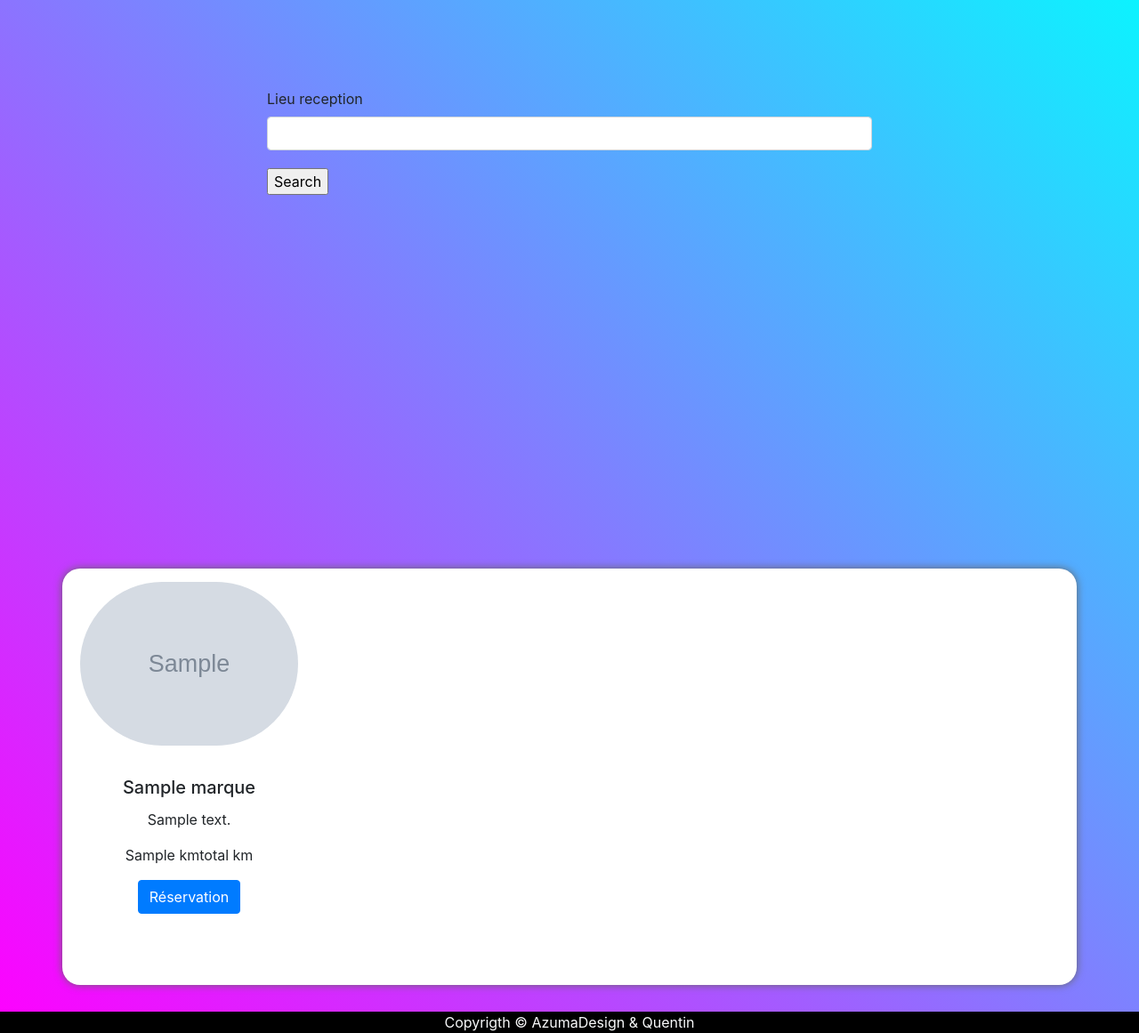
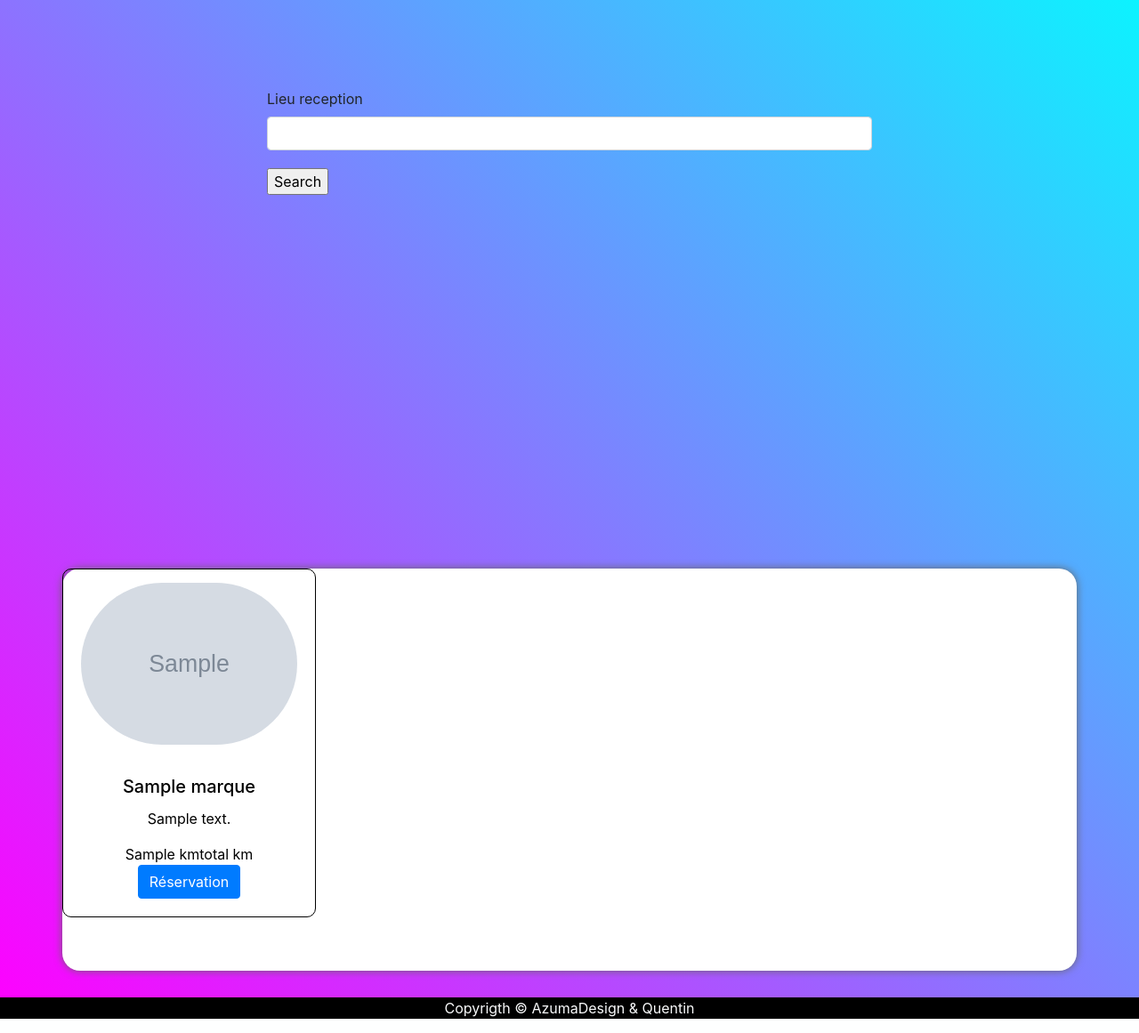
Before and after one commit to qloustau/Projet, a Symfony app: template templates/default/index.html.twig in a window 1280 px wide. Shown: the part 121-1282 px from the top of the page at 89% size. Run offline with Twig, Linux system fonts and the light colour scheme; the template is opened without the code that fills it: most values are stand-ins (such as "Sample title", 1, 10 or a date in 2020); grey boxes marked "Sample" are stand-in pictures; form fields are guessed from the names that the template uses; some libraries are stand-ins or nearby versions.

Commit message:
css lien voiture

```diff
--- a/public/css/style.css
+++ b/public/css/style.css
@@ -60,8 +60,16 @@ nav li {
     background: none;
     text-align: center;
     margin-bottom: 60px;
-    border-radius: 0;
-    border: none;
+    border-radius: 10px;
+    border: 1px solid #000;
+}
+
+a.lien{
+    color: black;
+}
+
+a.lien:hover{
+    text-decoration:none;
 }
 
 /* Button "Reserver" */
--- a/templates/default/index.html.twig
+++ b/templates/default/index.html.twig
@@ -12,6 +12,7 @@
         <div class="container">
             <div class="row">
     {% for voiture in voitures %}
+                <a href="{{ path('info',{"id":voiture.id})}}"  class="lien">
                     <div class="card col-lg-3">
                         <img class="card-img-top" src="{{ voiture.images }}" alt="Card image cap">
                         <div class="card-body">
@@ -22,6 +23,7 @@
                             <a href="{{ path('location') }}" class="btn btn-primary">Réservation</a>
                         </div>
                     </div>
+                </a>
     {% endfor %}
             </div>
         </div>
--- a/templates/default/info.html.twig
+++ b/templates/default/info.html.twig
@@ -25,7 +25,7 @@
                         recusandae repudiandae totam ullam vel vitae voluptas voluptate. Hic labore nam officiis quasi quibusdam suscipit vero. Dicta, magnam quia.
                     Lorem ipsum dolor sit amet, consectetur adipisicing elit. Aperiam aut consectetur eligendi eos eum, expedita facere, in ipsum labore magnam nihil obcaecati quam quisquam rem similique tempora totam velit veritatis?
                     </p>
-                    <button class="btn btn-primary"><a href="">Réserver la voiture</a></button>
+                    <button class="btn btn-primary"><a href="{{ path('location')}}">Réserver la voiture</a></button>
                 </div>
             {% endfor %}
         </div>
```
Lines whose indentation alone changed are shown as unchanged.
